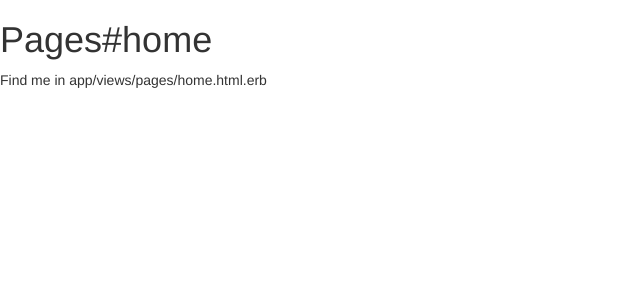
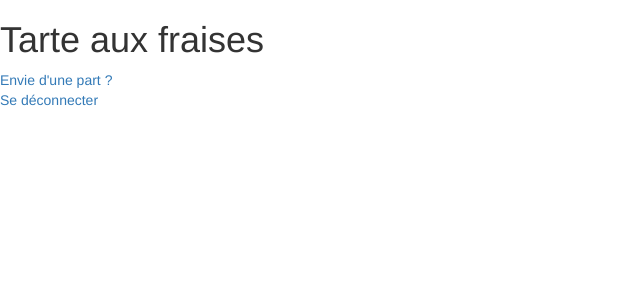
Before and after one commit to jbsebrier/tarte-aux-fraises, a Rails app: page / in a window 1280 px wide. Shown: the top 300 px of the page, without its empty margins (0-640 px from the left). Run offline with Rails 7, Linux system fonts and the light colour scheme; style sheets or scripts are compiled from the project's sources; some libraries are stand-ins or nearby versions.

Commit message:
added devise authenticate methods, created profile redirection, added buttons on homepage to test, still need to fill profile edit form

```diff
--- a/app/controllers/application_controller.rb
+++ b/app/controllers/application_controller.rb
@@ -2,4 +2,10 @@ class ApplicationController < ActionController::Base
   # Prevent CSRF attacks by raising an exception.
   # For APIs, you may want to use :null_session instead.
   protect_from_forgery with: :exception
+  before_action :authenticate_couple!
+
+  def after_sign_in_path_for(resource)
+    my_profile_path(current_couple.id)
+  end
+
 end
--- a/app/controllers/pages_controller.rb
+++ b/app/controllers/pages_controller.rb
@@ -1,4 +1,6 @@
 class PagesController < ApplicationController
+  skip_before_action :authenticate_couple!, only: :home
+
   def home
   end
 end
--- /dev/null
+++ b/app/views/couples/edit.html.erb
@@ -0,0 +1,2 @@
+<h2>Mon profil de couple</h2>
+<%= @couple.email %>
--- a/app/views/devise/registrations/edit.html.erb
+++ b/app/views/devise/registrations/edit.html.erb
@@ -3,7 +3,7 @@
 <%= simple_form_for(resource, as: resource_name, url: registration_path(resource_name), html: { method: :put }) do |f| %>
   <%= f.error_notification %>
 
-  <div class="form-inputs">
+  <div class="form-inputs form-group">
     <%= f.input :email, required: true, autofocus: true %>
 
     <% if devise_mapping.confirmable? && resource.pending_reconfirmation? %>
--- a/app/views/pages/home.html.erb
+++ b/app/views/pages/home.html.erb
@@ -1,2 +1,6 @@
-<h1>Pages#home</h1>
-<p>Find me in app/views/pages/home.html.erb</p>
+<h1>Tarte aux fraises</h1>
+<%= link_to "Envie d'une part ?", new_couple_session_path, method: :get %>
+<br>
+
+  <!-- Bouton qui emmène vers le profil du couple -->
+  <%= link_to "Se déconnecter", destroy_couple_session_path, method: :delete %>
--- a/config/routes.rb
+++ b/config/routes.rb
@@ -1,5 +1,7 @@
 Rails.application.routes.draw do
   devise_for :couples
+  get 'couples/:id/profile' => 'couples#edit' , as: :my_profile
+
   root to: 'pages#home'
 
   resources :events
```
Also changed, not shown: app/controllers/couples_controller.rb (added, +7 -0 lines).
